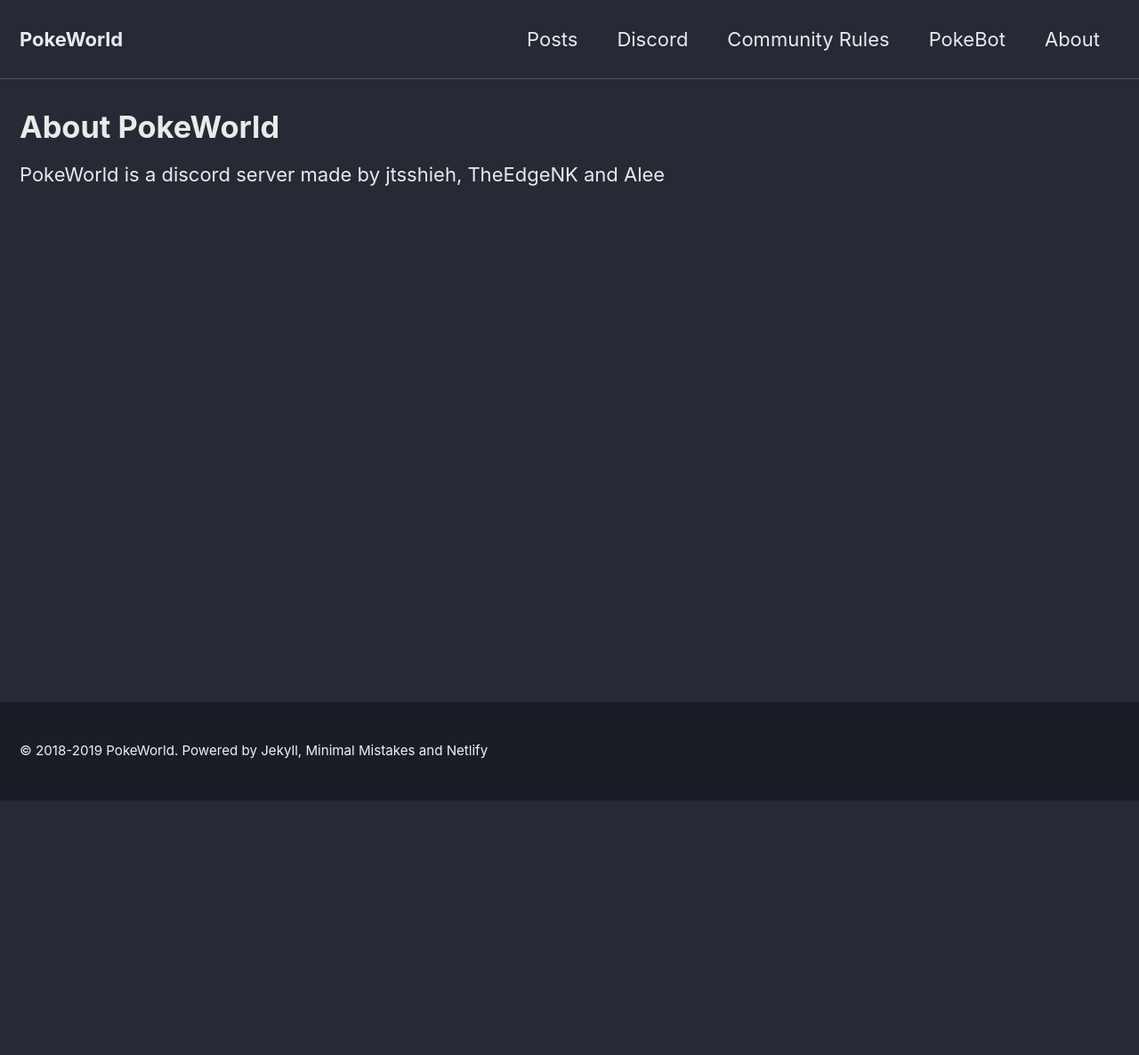
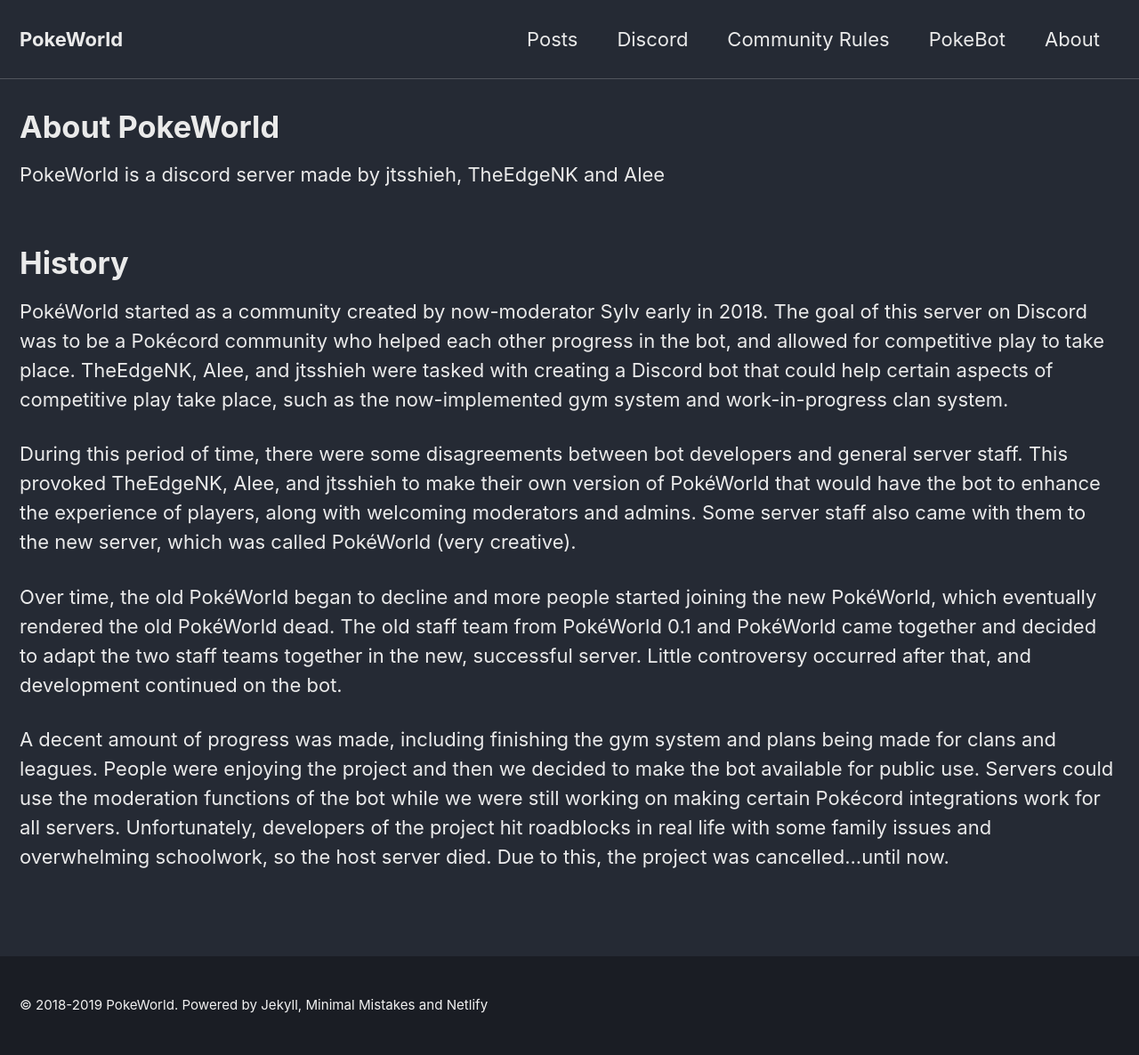
Before and after one commit to UniverseDevGroup/pokeworld-website, a Jekyll site: the page built from _pages/about.html, in a window 1280 px wide. Shown: the whole page at 89% size. Built offline with Jekyll 4.4.1, drawn with Linux system fonts in a browser that asks for light colours; cached includes are drawn as plain includes; nearby versions of some CDN libraries; before the commit the page ends 900 px from its top, so only the background shows below that.

Commit message:
History PokeWorld

```diff
--- a/_pages/about.html
+++ b/_pages/about.html
@@ -6,3 +6,12 @@
 <br>
 <h1>About PokeWorld</h1>
 <p>PokeWorld is a discord server made by jtsshieh, TheEdgeNK and Alee</p>
+<br>
+<h1>History</h1>
+<p>PokéWorld started as a community created by now-moderator Sylv early in 2018. The goal of this server on Discord was to be a Pokécord community who helped each other progress in the bot, and allowed for competitive play to take place. TheEdgeNK, Alee, and jtsshieh were tasked with creating a Discord bot that could help certain aspects of competitive play take place, such as the now-implemented gym system and work-in-progress clan system.</p>
+
+<p>During this period of time, there were some disagreements between bot developers and general server staff. This provoked TheEdgeNK, Alee, and jtsshieh to make their own version of PokéWorld that would have the bot to enhance the experience of players, along with welcoming moderators and admins. Some server staff also came with them to the new server, which was called PokéWorld (very creative).</p>
+
+<p>Over time, the old PokéWorld began to decline and more people started joining the new PokéWorld, which eventually rendered the old PokéWorld dead. The old staff team from PokéWorld 0.1 and PokéWorld came together and decided to adapt the two staff teams together in the new, successful server. Little controversy occurred after that, and development continued on the bot.</p>
+
+<p>A decent amount of progress was made, including finishing the gym system and plans being made for clans and leagues. People were enjoying the project and then we decided to make the bot available for public use. Servers could use the moderation functions of the bot while we were still working on making certain Pokécord integrations work for all servers. Unfortunately, developers of the project hit roadblocks in real life with some family issues and overwhelming schoolwork, so the host server died. Due to this, the project was cancelled...until now.</p>
--- a/admin/config.yml
+++ b/admin/config.yml
@@ -3,7 +3,7 @@
 backend:
   name: github
   repo: UniverseDevGroup/pokeworld-website
-  branch: master # Branch to update (optional; defaults to master)
+  branch: master
 media_folder: 'assets/uploads'
 display_url: http://universedevgroup.net
 publish_mode: editorial_workflow
```
